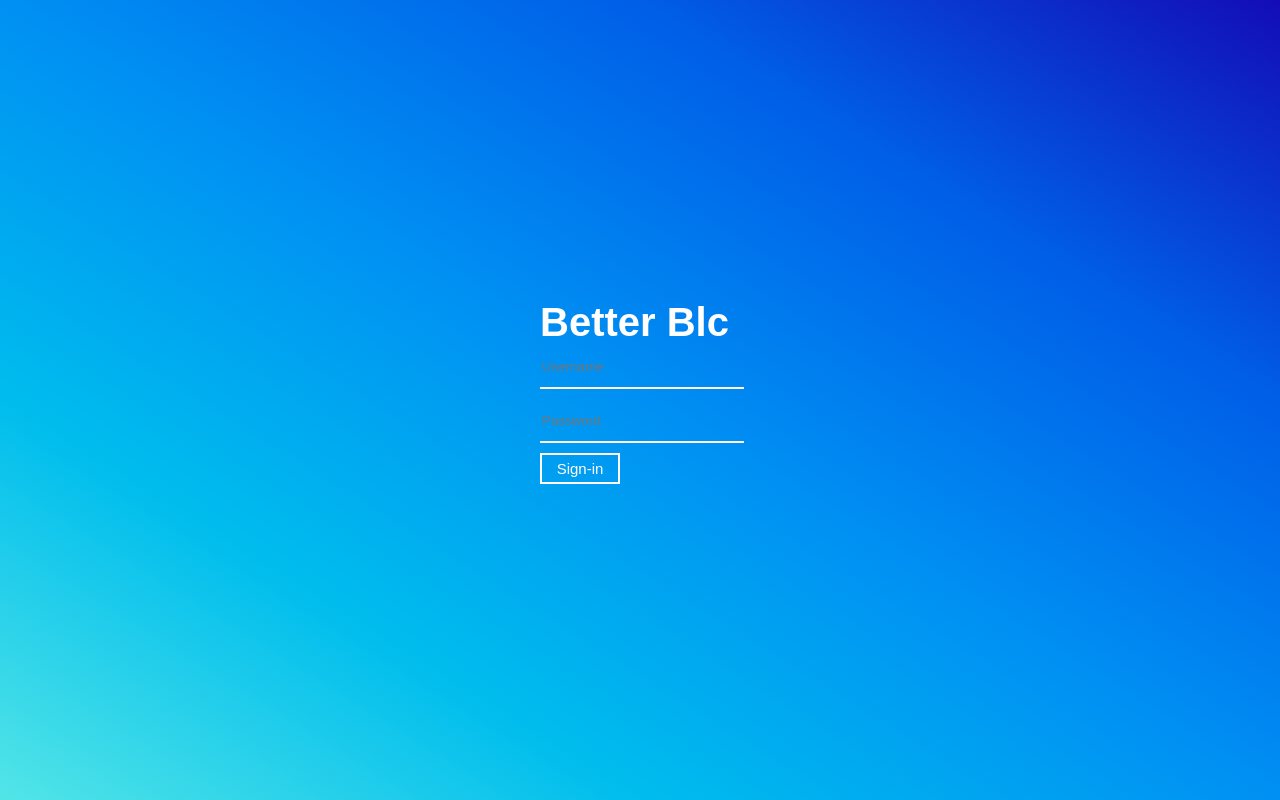
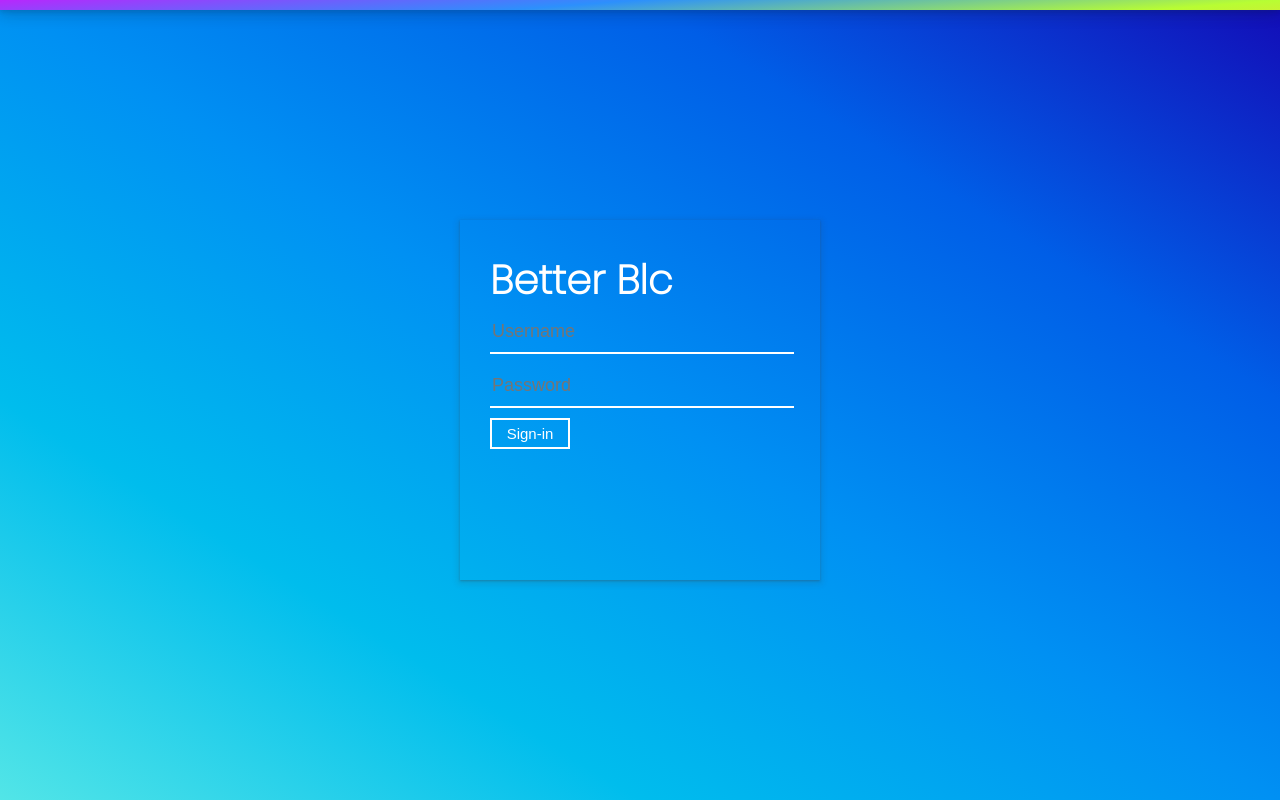
Before and after one commit to Nafisarkar/Responsive-web-Practice-, a plain HTML site: page Loginpage/index.html in a window 1280 px wide. Drawn offline with Linux system fonts and the light colour scheme; a web font is replaced by a local one.

Commit message:
Changed shadows color and added blur in and improved form box

```diff
--- a/Loginpage/index.html
+++ b/Loginpage/index.html
@@ -1,20 +1,23 @@
 <!DOCTYPE html>
 <html>
+
 <head>
 	<meta charset="utf-8">
 	<link rel="stylesheet" href="style.css" type="text/css">
 	<title>better blc</title>
 </head>
-	<body>
+
+<body class="Full-body">
 	<div class="login-box">
 		<h1>Better Blc</h1>
 		<div class="text-box">
-				<input type="text" placeholder="Username" name="" value="" class="inp"/>
+			<input type="text" placeholder="Username" name="" value="" class="inp" />
 		</div>
 		<div class="text-box">
-				<input type="text" placeholder="Password" name="" value="" class="inp"/>
+			<input type="text" placeholder="Password" name="" value="" class="inp" />
 		</div>
 		<input type="button" placeholder="" value="Sign-in" class="btn">
 	</div>
 </body>
+
 </html>
--- a/Loginpage/style.css
+++ b/Loginpage/style.css
@@ -1,43 +1,76 @@
-@import url('https://fonts.googleapis.com/css2?family=Dongle:wght@300&display=swap');
-body{
+@import url('https://fonts.googleapis.com/css2?family=Poppins:wght@200&display=swap');
+
+.Full-body {
+  border-top: 10px solid transparent;
+  border-image: linear-gradient(to bottom right, #b827fc 0%, #2c90fc 25%, #b8fd33 50%, #fec837 75%, #fd1892 100%);
+  border-image-slice: 1;
+  box-shadow: rgba(14, 30, 37, 0.12) 0px 2px 4px 0px, rgba(14, 30, 37, 0.32) 0px 2px 16px 0px;
+}
+
+body {
   margin: 0px;
   padding: 0px;
-  font-family: 'Dongle', sans-serif;
-  background-image: linear-gradient(to right top, #52e5e7, #00bded, #0090f3, #005ee7, #130cb7);
+  font-family: 'Poppins', sans-serif;
+  background-image: linear-gradient(to right top,
+      #52e5e7,
+      #00bded,
+      #0090f3,
+      #005ee7,
+      #130cb7);
   background-repeat: no-repeat;
   background-size: cover;
   background-position: center;
   background-attachment: fixed;
 }
-.login-box{
-  width: 200px;
-  height: 200px;
+
+.login-box {
+  box-shadow: rgba(60, 64, 67, 0.3) 0px 1px 2px 0px, rgba(60, 64, 67, 0.15) 0px 2px 6px 2px;
+  padding: 30px;
+  width: 300px;
+  height: 300px;
   position: absolute;
   top: 50%;
   left: 50%;
   transform: translate(-50%, -50%);
   color: white;
 }
-.login-box h1{
+
+.login-box h1 {
   margin: 0px;
   float: left;
   font-size: 40px;
+  transition: 300ms;
 }
-.inp{
+
+.inp {
+  background: none;
+  border: none;
+  outline: none;
+  color: white;
+  font-size: 18px;
   width: 100%;
   height: 40px;
   margin-bottom: 10px;
-  color: white;
-  border: none;
   border-bottom: 2px solid;
-  background: none;
 }
-.btn{
+
+.btn {
   border: 2px solid white;
   color: white;
   width: 80px;
   background: none;
-  padding:  5px;
+  padding: 5px;
   font-size: 15px;
   cursor: pointer;
+  transition-duration: 300ms;
 }
+.btn:hover {
+  background-color: black;
+  color: white;
+}
+input:focus::-moz-placeholder {
+    color: black;
+}
+.login-box h1:hover{
+  color: black;
+}
```
Lines whose indentation alone changed are shown as unchanged.
